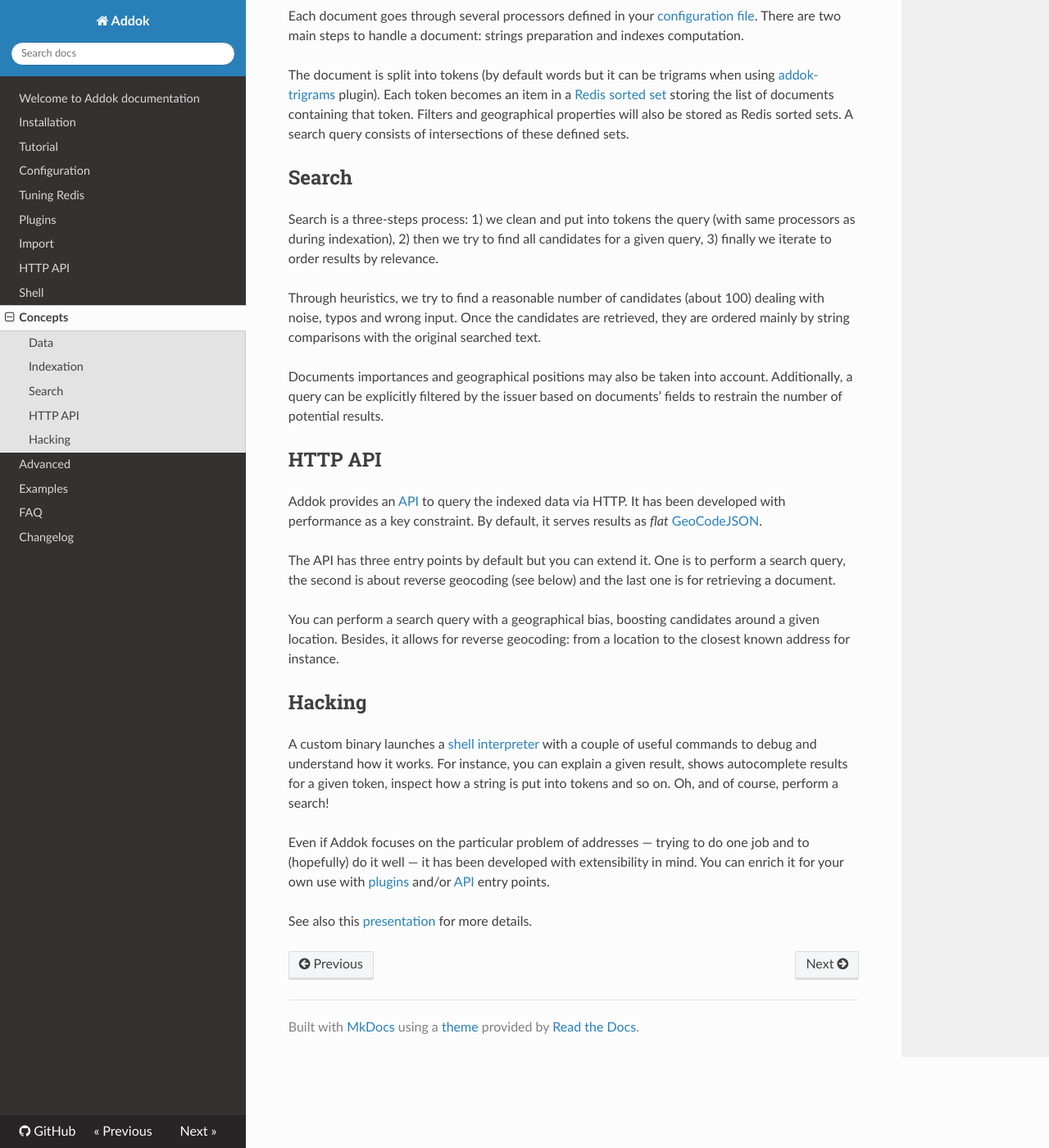
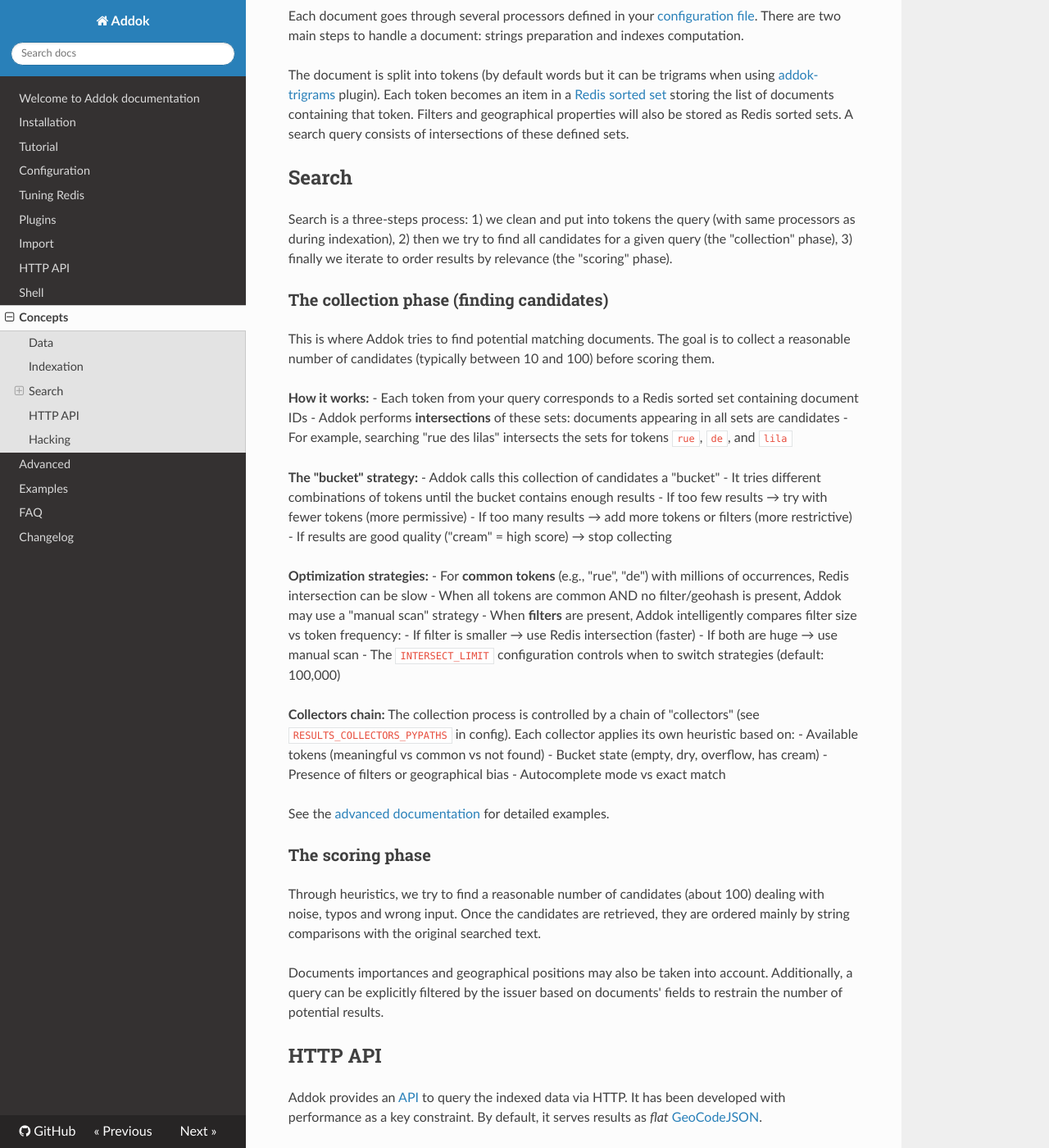
Before and after one commit to addok/addok, an MkDocs documentation site: the page built from docs/concepts.md, in a window 1280 px wide and 1400 px high, scrolled down 624 px. Shown: the whole window at 82% size. Built offline with MkDocs 1.6.1, drawn with Linux system fonts in a browser that asks for light colours; nearby versions of some CDN libraries.

Commit message:
docs: document improved filter strategy and collection phase
- Update INTERSECT_LIMIT description in config.md to explain the
  intelligent filter comparison logic
- Enhance only_commons collector description in advanced.md
- Add comprehensive 'The collection phase' section in concepts.md
  explaining bucket strategy, Redis intersections, optimization
  strategies, and collectors chain

This provides better understanding of how Addok collects candidates
before scoring, especially when dealing with common tokens and filters.

```diff
--- a/docs/concepts.md
+++ b/docs/concepts.md
@@ -23,12 +23,47 @@
 
 Search is a three-steps process:
 1) we clean and put into tokens the query (with same processors as during indexation),
-2) then we try to find all candidates for a given query,
-3) finally we iterate to order results by relevance.
+2) then we try to find all candidates for a given query (the "collection" phase),
+3) finally we iterate to order results by relevance (the "scoring" phase).
+
+### The collection phase (finding candidates)
+
+This is where Addok tries to find potential matching documents. The goal is to collect a reasonable number of candidates (typically between 10 and 100) before scoring them.
+
+**How it works:**
+- Each token from your query corresponds to a Redis sorted set containing document IDs
+- Addok performs **intersections** of these sets: documents appearing in all sets are candidates
+- For example, searching "rue des lilas" intersects the sets for tokens `rue`, `de`, and `lila`
+
+**The "bucket" strategy:**
+- Addok calls this collection of candidates a "bucket"
+- It tries different combinations of tokens until the bucket contains enough results
+- If too few results → try with fewer tokens (more permissive)
+- If too many results → add more tokens or filters (more restrictive)
+- If results are good quality ("cream" = high score) → stop collecting
+
+**Optimization strategies:**
+- For **common tokens** (e.g., "rue", "de") with millions of occurrences, Redis intersection can be slow
+- When all tokens are common AND no filter/geohash is present, Addok may use a "manual scan" strategy
+- When **filters** are present, Addok intelligently compares filter size vs token frequency:
+  - If filter is smaller → use Redis intersection (faster)
+  - If both are huge → use manual scan
+- The `INTERSECT_LIMIT` configuration controls when to switch strategies (default: 100,000)
+
+**Collectors chain:**
+The collection process is controlled by a chain of "collectors" (see `RESULTS_COLLECTORS_PYPATHS` in config). Each collector applies its own heuristic based on:
+- Available tokens (meaningful vs common vs not found)
+- Bucket state (empty, dry, overflow, has cream)
+- Presence of filters or geographical bias
+- Autocomplete mode vs exact match
+
+See the [advanced documentation](advanced.md#querying-the-index) for detailed examples.
+
+### The scoring phase
 
 Through heuristics, we try to find a reasonable number of candidates (about 100) dealing with noise, typos and wrong input. Once the candidates are retrieved, they are ordered mainly by string comparisons with the original searched text.
 
-Documents importances and geographical positions may also be taken into account. Additionally, a query can be explicitly filtered by the issuer based on documents’ fields to restrain the number of potential results.
+Documents importances and geographical positions may also be taken into account. Additionally, a query can be explicitly filtered by the issuer based on documents' fields to restrain the number of potential results.
 
 
 ## HTTP API
```
Also changed, not shown: docs/advanced.md (+3 -1 lines), docs/config.md (+5 -2 lines).
